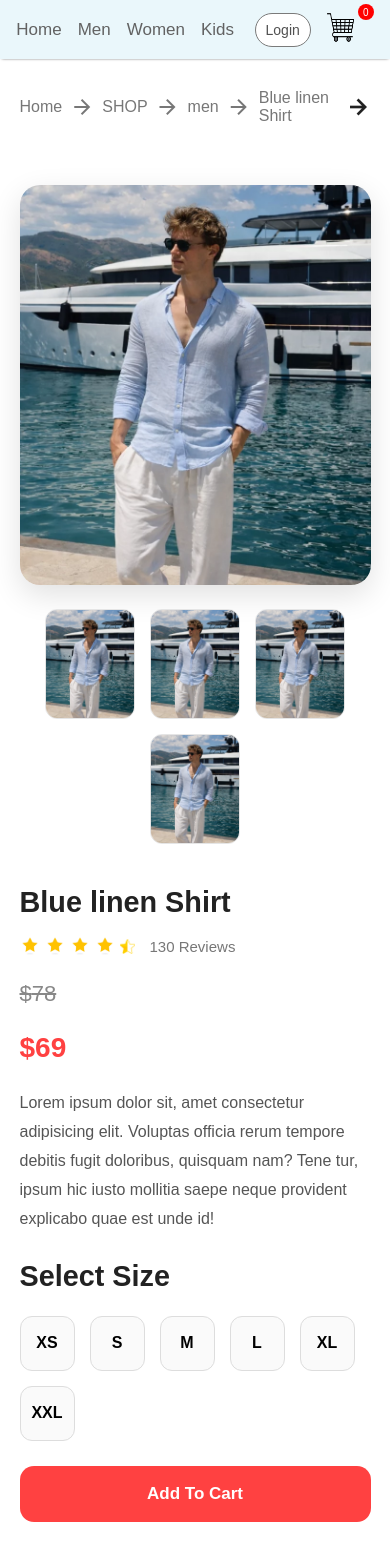
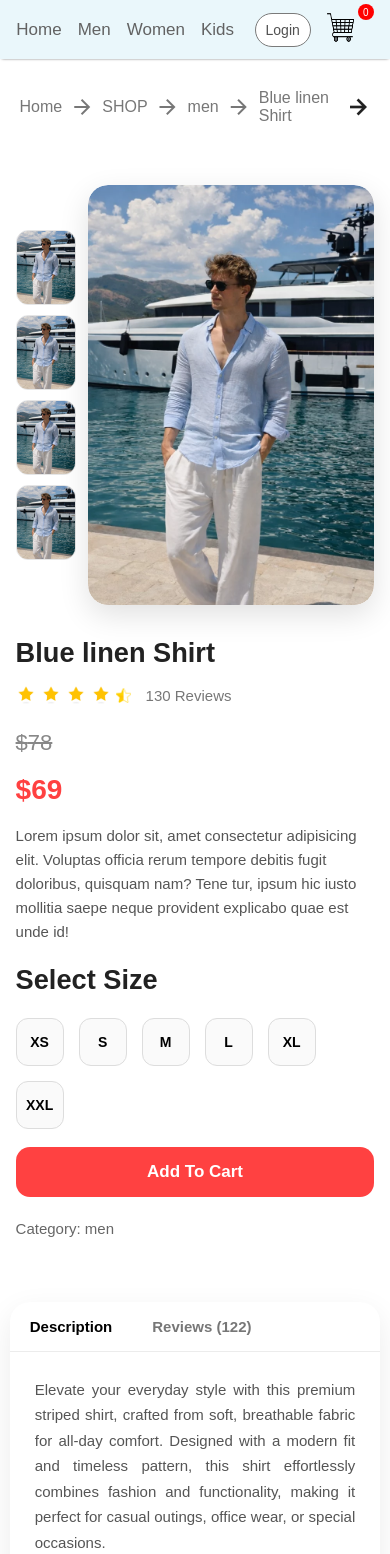
Before and after one commit to mannatCodes/E-commerce, a React (Vite) app: page /product/10 in a window 390 px wide. Shown: the top 1554 px of the page. Built offline with nearby package versions, Linux system fonts and the light colour scheme.

Commit message:
added responsiveness

```diff
--- a/src/App.jsx
+++ b/src/App.jsx
@@ -10,11 +10,13 @@ import Footer from "./components/Footer/Footer";
 import women_banner from "./assets/women_banner.jpg"
 import men_banner from "./assets/men_banner.jpg"
 import kids_banner from "./assets/kids_banner.jpg"
+import ScrollToTop from "./Pages/ScrollToTop.jsx"
 
 function App() {
   return (
     <BrowserRouter>
       <Navbar />
+      <ScrollToTop />
 
       <Routes>
         <Route path="/" element={<Shop />} />
--- /dev/null
+++ b/src/Pages/ScrollToTop.jsx
@@ -0,0 +1,15 @@
+import React , {useEffect} from 'react'
+import { useLocation } from "react-router-dom"
+
+const ScrollToTop = () => {
+
+    const { pathname } = useLocation();
+
+      useEffect(() => {
+         window.scrollTo(0,0);
+      }, [pathname]);
+
+      return null;
+}
+
+export default ScrollToTop
--- a/src/assets/NewCollection.js
+++ b/src/assets/NewCollection.js
@@ -12,7 +12,7 @@ import newcollection8 from "./newcollection8.jpg"
 let new_collection = [
 
     {
-        id:1,
+        id:106,
         name:"Cotton T-Shirt",
         category: "men",
         image : newcollection1,
@@ -20,13 +20,13 @@ let new_collection = [
         old_price:62.0
     },
 
-    {id:2, name:"Men's Shorts",category: "men",image : newcollection2, new_price:40.0, old_price:55.0},
-    {id:3, name:"Green Midi",category: "kids",image : newcollection3, new_price:34.0, old_price:42.0},
-    {id:4, name:"Bow Dress",category: "kids",image : newcollection4, new_price:67.0, old_price:73.0},
-    {id:5, name:"Brown T-Shirt",category: "kids",image : newcollection5, new_price:43.0, old_price:51.0},
-    {id:6, name:"Orange Short Dress",category: "women",image : newcollection6, new_price:78.0, old_price:94.0},
-    {id:7, name:"White Floral Dress",category: "women",image : newcollection7, new_price:54.0, old_price:92.0},
-    {id:8, name:"Pink Shirt",category: "men",image : newcollection8, new_price:67.0, old_price:71.0}
+    {id:107, name:"Men's Shorts",category: "men",image : newcollection2, new_price:40.0, old_price:55.0},
+    {id:108, name:"Green Midi",category: "kids",image : newcollection3, new_price:34.0, old_price:42.0},
+    {id:109, name:"Bow Dress",category: "kids",image : newcollection4, new_price:67.0, old_price:73.0},
+    {id:110, name:"Brown T-Shirt",category: "kids",image : newcollection5, new_price:43.0, old_price:51.0},
+    {id:111, name:"Orange Short Dress",category: "women",image : newcollection6, new_price:78.0, old_price:94.0},
+    {id:112, name:"White Floral Dress",category: "women",image : newcollection7, new_price:54.0, old_price:92.0},
+    {id:113, name:"Pink Shirt",category: "men",image : newcollection8, new_price:67.0, old_price:71.0}
 ]
 
 export default new_collection
--- a/src/assets/all_product.js
+++ b/src/assets/all_product.js
@@ -1,4 +1,19 @@
 
+import p101_img from '../assets/home1.jpg'
+import p102_img from '../assets/home2.webp'
+import p103_img from '../assets/home3.webp'
+import p104_img from '../assets/home4.webp'
+import p105_img from '../assets/home5.jpg'
+
+
+import newcollection1 from "./newcollection1.webp"
+import newcollection2 from "./newcollection2.webp"
+import newcollection3 from "./newcollection3.jpg"
+import newcollection4 from "./newcollection4.jpg"
+import newcollection5 from "./newcollection5.jpg"
+import newcollection6 from "./newcollection6.webp"
+import newcollection7 from "./newcollection7.webp"
+import newcollection8 from "./newcollection8.jpg"
 
 import p1_img from '../assets/kidssection1.jpg'
 import p2_img from '../assets/kidssection2.jpg'
@@ -89,12 +104,39 @@ let all_product = [
     { id: 28, name: "Floral Dress", category: "women", image: p31_img, new_price: 55.0, old_price: 98.0 },
     { id: 29, name: "Red Stone Dress", category: "women", image: p32_img, new_price: 132.0, old_price: 149.0 },
     { id: 30, name: "Mini neon Dress", category: "women", image: p33_img, new_price: 167.0, old_price: 189.0 },
-    { id: 31, name: "CGreen Striped Dress", category: "women", image: p34_img, new_price: 105.0, old_price: 156.0 },
+    { id: 31, name: "Green Striped Dress", category: "women", image: p34_img, new_price: 105.0, old_price: 156.0 },
     { id: 32, name: "Yellow set", category: "women", image: p35_img, new_price: 94.0, old_price: 170.0 },
     { id: 33, name: "Jumpsuit", category: "women", image: p36_img, new_price: 178.0, old_price: 190.0 },
+    {
+            id: 101,
+            name: "White Maxi Dress",
+            category: "women",
+            image: p101_img,
+            new_price: 50.0,
+            old_price: 70.0
+        },
 
+        { id: 102, name: "Pink Floral Dress", category: "women", image:p102_img, new_price: 65.0, old_price: 81.0 },
+        { id: 103, name: "Orange Dress", category: "women", image:p103_img, new_price: 78.0, old_price: 45.0 },
+        { id: 104, name: "Strapless Top", category: "women", image: p104_img, new_price: 34.0, old_price:42.0 },
+        { id: 105, name: "Co-ord set", category: "women", image: p105_img, new_price: 89.0, old_price: 78.0 },
 
+    {
+            id:106,
+            name:"Cotton T-Shirt",
+            category: "men",
+            image : newcollection1,
+            new_price:50.0,
+            old_price:62.0
+        },
 
+        {id:107, name:"Men's Shorts",category: "men",image : newcollection2, new_price:40.0, old_price:55.0},
+        {id:108, name:"Green Midi",category: "kids",image : newcollection3, new_price:34.0, old_price:42.0},
+        {id:109, name:"Bow Dress",category: "kids",image : newcollection4, new_price:67.0, old_price:73.0},
+        {id:110, name:"Brown T-Shirt",category: "kids",image : newcollection5, new_price:43.0, old_price:51.0},
+        {id:111, name:"Orange Short Dress",category: "women",image : newcollection6, new_price:78.0, old_price:94.0},
+        {id:112, name:"White Floral Dress",category: "women",image : newcollection7, new_price:54.0, old_price:92.0},
+        {id:113, name:"Pink Shirt",category: "men",image : newcollection8, new_price:67.0, old_price:71.0}
 
 
 ]
--- a/src/assets/data.js
+++ b/src/assets/data.js
@@ -6,7 +6,7 @@ import p5_img from '../assets/home5.jpg'
 
 let data_product= [
      {
-            id: 1,
+            id: 101,
             name: "White Maxi Dress",
             category: "women",
             image: p1_img,
@@ -14,10 +14,10 @@ let data_product= [
             old_price: 70.0
         },
 
-        { id: 2, name: "Pink Floral Dress", category: "women", image:p2_img, new_price: 65.0, old_price: 81.0 },
-        { id: 3, name: "Orange Dress", category: "women", image:p3_img, new_price: 78.0, old_price: 45.0 },
-        { id: 4, name: "Strapless Top", category: "women", image: p4_img, new_price: 34.0, old_price:42.0 },
-        { id: 5, name: "Co-ord set", category: "women", image: p5_img, new_price: 89.0, old_price: 78.0 },
+        { id: 102, name: "Pink Floral Dress", category: "women", image:p2_img, new_price: 65.0, old_price: 81.0 },
+        { id: 103, name: "Orange Dress", category: "women", image:p3_img, new_price: 78.0, old_price: 45.0 },
+        { id: 104, name: "Strapless Top", category: "women", image: p4_img, new_price: 34.0, old_price:42.0 },
+        { id: 105, name: "Co-ord set", category: "women", image: p5_img, new_price: 89.0, old_price: 78.0 },
 ]
 
 export default data_product;
--- a/src/components/ProductDisplay/ProductDisplay.css
+++ b/src/components/ProductDisplay/ProductDisplay.css
@@ -36,15 +36,18 @@
 
 .productdisplay-mainimg {
   flex: 1;
+  max-width: 500px;
+  height: 530px;
+  border-radius: 20px;
+  overflow: hidden;
+  box-shadow: 0 10px 30px rgba(0,0,0,0.12);
 }
 
 .productdisplay-mainimg img {
   width: 100%;
-  max-width: 500px;
-  height: 650px;
+  height: 100%;
   object-fit: cover;
-  border-radius: 20px;
-  box-shadow: 0 10px 30px rgba(0, 0, 0, 0.12);
+  display: block;
 }
 
 /* RIGHT SECTION */
@@ -167,17 +170,59 @@
 /* Responsive */
 @media (max-width: 992px) {
   .productDisplay {
-    flex-direction: column;
-    gap: 40px;
+    gap: 30px;
+    width: 95%;
+  }
+
+  .productdisplay-left {
+    gap: 15px;
+  }
+
+  .productdisplay-img-list img {
+    width: 70px;
+    height: 90px;
+    border-radius: 12px;
   }
 
   .productdisplay-mainimg img {
-    max-width: 100%;
-    height: 500px;
+    width: 100%;
+  max-width: 500px;
+  object-fit: cover;
+  display: block;
+  }
+
+  .productdisplay-right h1 {
+    font-size: 1.9rem;
+  }
+
+  .productdisplay-right-prices {
+    gap: 18px;
+  }
+
+  .productdisplay-right-price {
+    font-size: 28px;
+  }
+
+  .productdisplay-right-description {
+    font-size: 15px;
+    line-height: 1.6;
+  }
+
+  .productdisplay-right-size span {
+    width: 48px;
+    height: 48px;
+    font-size: 14px;
+    border-radius: 12px;
+  }
+
+  .productdisplay-right button {
+    width: 200px;
+    padding: 15px;
+    border-radius: 14px;
   }
 }
 
-@media (max-width: 600px) {
+@media (max-width: 748px) {
   .productdisplay-left {
     flex-direction: column-reverse;
   }
@@ -188,10 +233,14 @@
     flex-wrap: wrap;
   }
 
-  .productdisplay-mainimg img {
+ .productdisplay-mainimg {
     height: 400px;
-  }
+    width: 100%;
+}
 
+.productdisplay-mainimg img {
+    height: 100%;
+}
   .productdisplay-right h1 {
     font-size: 1.8rem;
   }
@@ -204,3 +253,65 @@
     width: 100%;
   }
 }
+
+@media (max-width:549px) {
+
+  .productDisplay {
+    flex-direction: column;
+    width: 92%;
+    gap: 30px;
+  }
+
+  .productdisplay-left {
+    flex-direction: row;
+    width: 100%;
+    gap: 12px;
+  }
+
+
+  .productdisplay-img-list {
+    flex-direction: column;
+    gap: 10px;
+  }
+
+  .productdisplay-img-list img {
+    width: 60px;
+    height: 75px;
+  }
+
+
+  .productdisplay-mainimg {
+    width: calc(100% - 75px);
+    height: 420px;
+    max-width: none;
+
+    border-radius: 20px;
+    overflow: hidden;   /* important */
+    background: transparent;
+  }
+
+
+  .productdisplay-mainimg img {
+    width: 100%;
+    height: 100%;
+    object-fit: cover;
+    object-position: top center;
+    border-radius: 20px;
+    display: block;
+  }
+
+
+  .productdisplay-right {
+    width: 100%;
+  }
+
+
+  .productdisplay-right h1 {
+    font-size: 1.7rem;
+  }
+
+  .productdisplay-right button {
+    width: 100%;
+  }
+
+}
```
